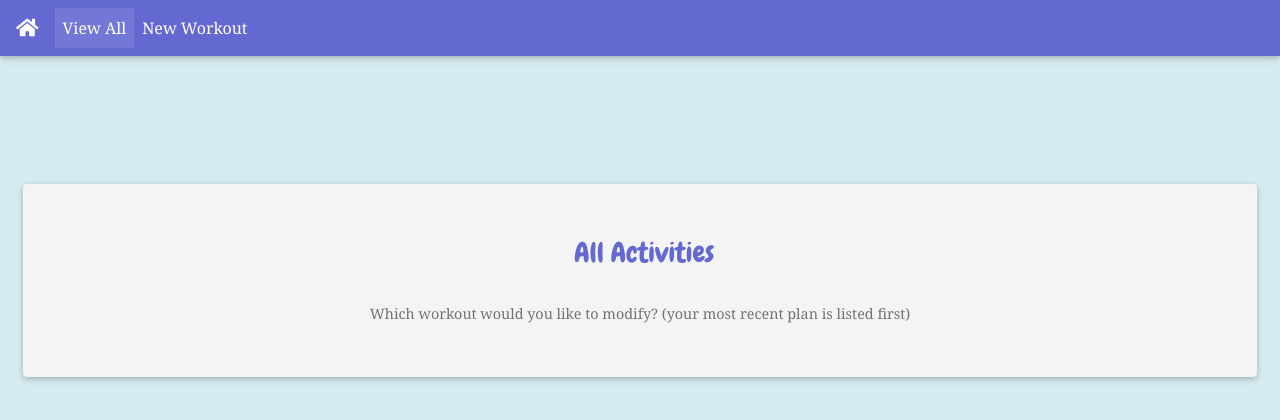
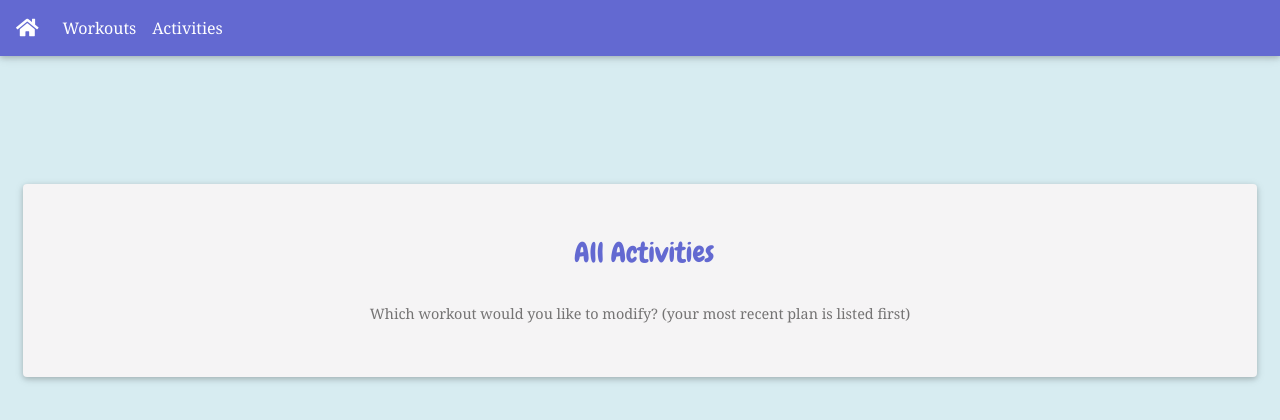
Before and after one commit to lbernadel/fitnessmate, a website: page public/allActivities.html in a window 1280 px wide. Drawn offline with nearby package versions, Linux system fonts and the light colour scheme; no server answers.

Commit message:
updating menu links

```diff
--- a/public/allActivities.html
+++ b/public/allActivities.html
@@ -28,11 +28,11 @@
         </button>
         <div class="collapse navbar-collapse" id="navbarNav">
             <ul class="navbar-nav">
-                <li class="nav-item active">
-                    <a class="nav-link" href="/workouts">View All<span class="sr-only">(current)</span></a>
+                <li class="nav-item">
+                    <a class="nav-link" href="/workouts">Workouts</a>
                 </li>
                 <li class="nav-item">
-                    <a class="nav-link" href="/workouts/new">New Workout</a>
+                    <a class="nav-link" href="/activities">Activities</a>
                 </li>
             </ul>
         </div>
```
Also changed, not shown: public/allWorkouts.html (+3 -3 lines), public/home.html (+2 -2 lines), public/newActivity.html (+3 -3 lines), public/newWorkout.html (+3 -3 lines).
